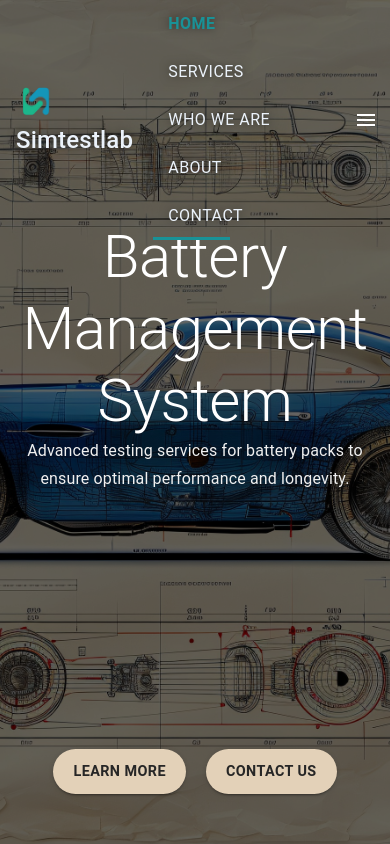
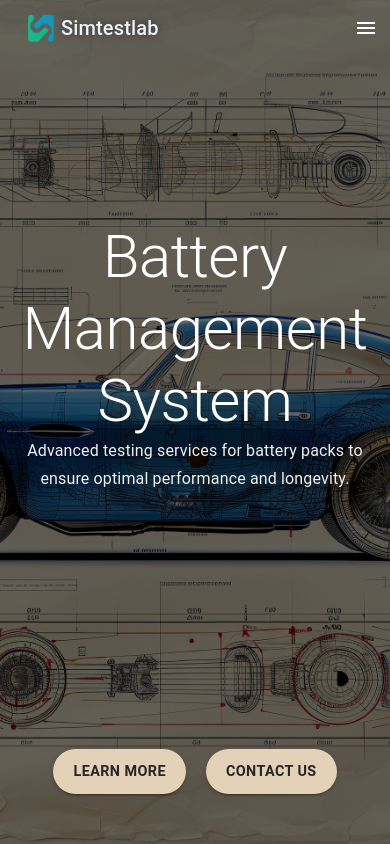
Before and after one commit to Simtestlab/simtestlab_website, a React (Create React App) app: page / in a window 390 px wide. Shown: the top 844 px of the page. Built offline with nearby package versions, Linux system fonts and the light colour scheme.

Commit message:
Fixed issue in the mobile screen view

```diff
--- a/src/components/Header.js
+++ b/src/components/Header.js
@@ -1,16 +1,15 @@
 import React, { useEffect, useState, useCallback } from 'react';
 import { AppBar, Toolbar, Typography, IconButton, Button, Menu, MenuItem, useMediaQuery } from '@mui/material';
 import MenuIcon from '@mui/icons-material/Menu';
-import { useTheme } from '@mui/material/styles';
 import content from '../data/content';
+import '../styles/Header.css';
 
 const Header = () => {
   const [isSticky, setIsSticky] = useState(false);
   const [currentId, setCurrentId] = useState(null);
   const [anchorEl, setAnchorEl] = useState(null);
 
-  const theme = useTheme();
-  const isMobile = useMediaQuery(theme.breakpoints.down('sm'));
+  const isMobile = useMediaQuery('(max-width:800px)');
 
   const updateSliderPosition = useCallback((id) => {
     const activeTab = document.querySelector(`.nav-link[href="#${id}"]`);
@@ -48,7 +47,7 @@ const Header = () => {
     window.addEventListener('scroll', handleScroll);
     window.addEventListener('resize', findCurrentTabSelector);
 
-    findCurrentTabSelector(); // Initial call to set slider position on load
+    findCurrentTabSelector();
 
     return () => {
       window.removeEventListener('scroll', handleScroll);
@@ -75,7 +74,7 @@ const Header = () => {
 
       window.scrollTo({
         top: scrollTop,
-        behavior: 'smooth',  // This ensures smooth scrolling
+        behavior: 'smooth',
       });
 
       setTimeout(() => {
@@ -85,51 +84,14 @@ const Header = () => {
     }
   };
 
-  const appBarStyle = {
-    backdropFilter: isSticky ? 'blur(10px)' : 'none',
-    backgroundColor: isSticky ? 'rgba(235, 242, 250, 0.85)' : 'transparent',
-    transition: 'background-color 0.3s, backdrop-filter 0.3s',
-  };
-
-  const brandStyle = {
-    flexGrow: 1,
-    color: isSticky ? '#033F63' : '#EBF2FA',
-    textShadow: isSticky ? 'none' : '0px 0px 10px rgba(0, 0, 0, 0.5)',
-    fontSize: '1.5rem',
-  };
-
-  const navLinkStyle = (isActive) => ({
-    color: isSticky ? (isActive ? '#199297' : '#033F63') : (isActive ? '#199297' : '#EBF2FA'),
-    textShadow: isSticky ? 'none' : '0px 0px 10px rgba(0, 0, 0, 0.5)',
-    transition: 'color 0.3s',
-    position: 'relative',
-    padding: '10px 15px',
-    margin: '0 20px',
-    textDecoration: 'none',
-    fontSize: '16px',
-    fontWeight: isActive ? 'bold' : 'normal',
-  });
-
-  const sliderStyle = {
-    position: 'absolute',
-    bottom: 0,
-    height: '3px',
-    backgroundColor: '#199297',
-    transition: 'width 0.3s ease, left 0.3s ease',
-  };
-
   return (
     <AppBar
       position="fixed"
       elevation={isSticky ? 4 : 0}
-      style={appBarStyle}
       className={`custom-navbar ${isSticky ? 'navbar-light bg-white' : 'navbar-dark'}`}
     >
       <Toolbar>
-        <Typography
-          variant="h6"
-          style={brandStyle}
-        >
+        <Typography variant="h6" className="navbar-brand">
           <img
             src={content.header.logoSrc}
             width="40"
@@ -139,30 +101,35 @@ const Header = () => {
           />
           {content.header.brand}
         </Typography>
-        <div className="desktop-menu" style={{ position: 'relative' }}>
+
+        {!isMobile && (
+          <div className="desktop-menu">
             {content.header.navItems.map((item, index) => (
               <Button
                 key={index}
                 className="nav-link"
                 href={`#${item.href.substring(1)}`}
                 onClick={(e) => scrollToSection(e, item.href)}
-              style={navLinkStyle(currentId === item.href.substring(1))}
               >
                 {item.label}
               </Button>
             ))}
-          <span className="nav-slider" style={sliderStyle} />
+            <span className="nav-slider" />
           </div>
+        )}
+
         {isMobile && (
           <IconButton
             edge="end"
             color="inherit"
             aria-label="menu"
             onClick={handleMenuOpen}
+            style={{ marginLeft: 'auto' }}
           >
             <MenuIcon />
           </IconButton>
         )}
+
         <Menu anchorEl={anchorEl} open={Boolean(anchorEl)} onClose={handleMenuClose}>
           {content.header.navItems.map((item, index) => (
             <MenuItem
--- a/src/styles/Header.css
+++ b/src/styles/Header.css
@@ -24,40 +24,49 @@
   display: flex;
   align-items: center;
   padding: 5px;
+  flex-grow: 1;
+  color: #033F63;
+  text-shadow: none;
 }
 
-.custom-navbar .navbar-brand img {
-  margin-right: 10px;
-  margin-left: 10px;
+.custom-navbar.navbar-dark .navbar-brand {
+  color: #EBF2FA;
+  text-shadow: 0px 0px 10px rgba(0, 0, 0, 0.5);
 }
 
 /* Center the nav items */
-.custom-navbar .navbar-nav {
+.custom-navbar .desktop-menu {
   display: flex;
   justify-content: center;
-  width: 100%;
+  position: relative;
+  margin-left: auto;
 }
 
 /* Space between the navbar items */
-.custom-navbar .navbar-nav .nav-item {
-  margin: 0 20px; /* Adjusted spacing */
-}
-
-/* Navbar link styles */
-.custom-navbar .navbar-nav .nav-link {
+.custom-navbar .desktop-menu .nav-link {
   font-family: 'Arial', sans-serif;
   transition: color 0.3s ease-in-out, padding 0.3s ease-in-out;
-  padding: 8px 10px; /* Smaller padding */
-  color: #033F63 !important; /* Default color in non-transparent mode */
+  padding: 8px 15px;
+  color: #033F63 !important;
+  text-decoration: none;
 }
 
 /* Active state color adjustment for non-transparent mode */
-.custom-navbar.navbar-light.bg-white .navbar-nav .nav-item.active .nav-link {
-  color: #000000 !important; /* Match the desired active color */
+.custom-navbar.navbar-light.bg-white .desktop-menu .nav-link.active {
+  color: #199297 !important;
+}
+
+/* Transparent mode: set text color to white */
+.custom-navbar.navbar-dark .desktop-menu .nav-link {
+  color: #EBF2FA !important;
+}
+
+.custom-navbar.navbar-dark .desktop-menu .nav-link.active {
+  color: #199297 !important;
 }
 
 /* Hover Effect: Inverse Colors */
-.custom-navbar .navbar-nav .nav-link:hover {
+.custom-navbar .desktop-menu .nav-link:hover {
   color: #FFFFFF !important;
   background-color: #033F63 !important;
   border-radius: 4px;
@@ -68,37 +77,27 @@
   position: absolute;
   bottom: 0;
   height: 3px;
-  background-color: #000000; /* Blue color from your palette */
+  background-color: #199297;
   transition: width 0.3s ease, left 0.3s ease;
-}
-
-/* Active link slider */
-.custom-navbar .navbar-nav .nav-item.active .nav-slider {
-  width: 60%;
-  margin: auto;
-  background-color: #000000; /* Blue color from your palette */
-}
-
-/* Transparent mode: set text color to white */
-.custom-navbar.navbar-dark .navbar-nav .nav-link {
-  color: #EBF2FA !important; /* White color from your palette */
 }
 
 /* Responsive adjustments for smaller screens */
 @media (max-width: 1024px) {
-  .custom-navbar .navbar-nav .nav-item {
-    margin: 0 15px; /* Slightly reduced margin for medium screens */
-  }
-  .custom-navbar .navbar-nav .nav-link {
-    padding: 6px 8px; /* Further reduce padding on medium screens */
+  .custom-navbar .desktop-menu .nav-link {
+    padding: 6px 10px;
+    font-size: 14px;
   }
 }
 
-@media (max-width: 768px) {
-  .custom-navbar .navbar-nav .nav-item {
-    margin: 0 10px; /* Further reduced margin for smaller screens */
-  }
-  .custom-navbar .navbar-nav .nav-link {
-    padding: 4px 6px; /* Minimized padding on small screens */
+@media (max-width: 800px) {
+  .custom-navbar .desktop-menu {
+    display: none;
   }
 }
+
+/* Mobile-specific styles */
+@media (max-width: 800px) {
+  .custom-navbar .navbar-brand {
+    flex-grow: 1;
+  }
+}
```
Also changed, not shown: 1 other file (tests, documents, lock files or other folders). Lines whose indentation alone changed are shown as unchanged.
